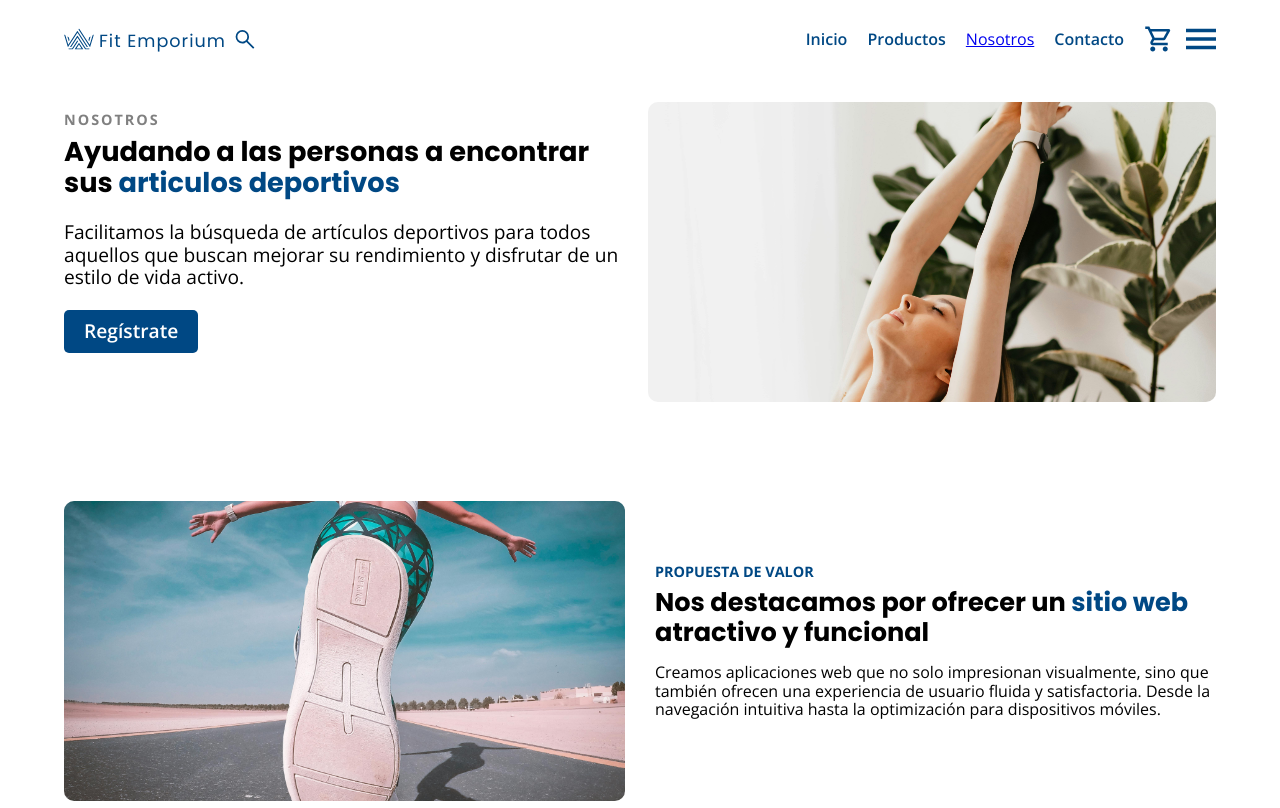
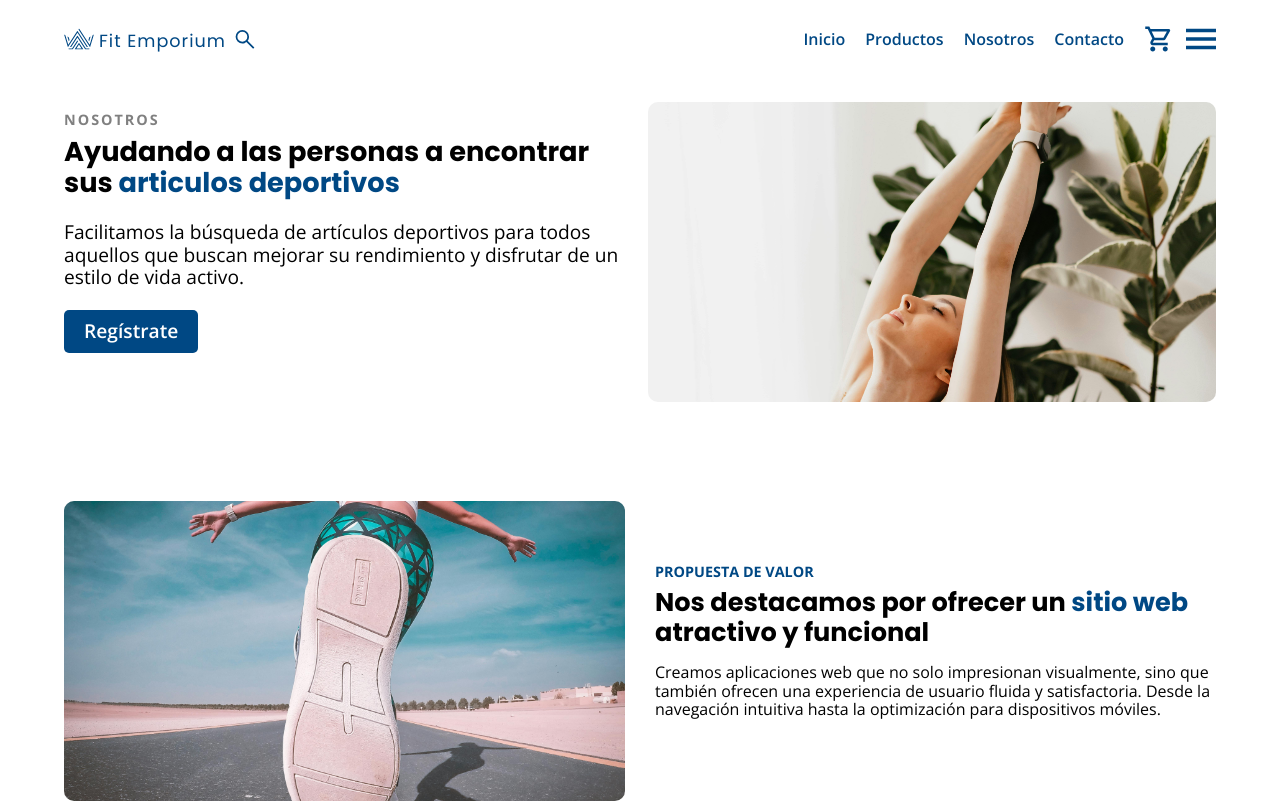
Before and after one commit to JhoanGomez30/Proyecto_E-commerce_G4, a plain HTML site: page pages/nosotros.html in a window 1280 px wide. Shown: the top 808 px of the page. Drawn offline with nearby package versions, Linux system fonts and the light colour scheme; files whose address does not match are found by name.

Commit message:
Entrega tarea 5--

```diff
--- a/pages/nosotros.html
+++ b/pages/nosotros.html
@@ -102,7 +102,7 @@
       <nav class="header__nav">
         <a href="https://www.youtube.com/watch?v=_WJdsklHSkA" class="nav__link">Inicio</a>
         <a href="https://www.youtube.com/watch?v=_WJdsklHSkA" class="nav__link">Productos</a>
-        <a href="nosotros.html"nav__link">Nosotros</a>
+        <a href="nosotros.html" class="nav__link" >Nosotros</a>
         <a href="contact.html" class="nav__link">Contacto</a>
         <figure class="header__icons">
 
```
